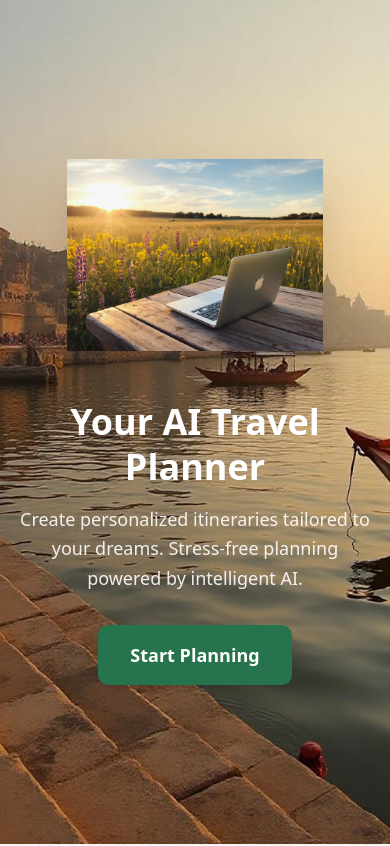
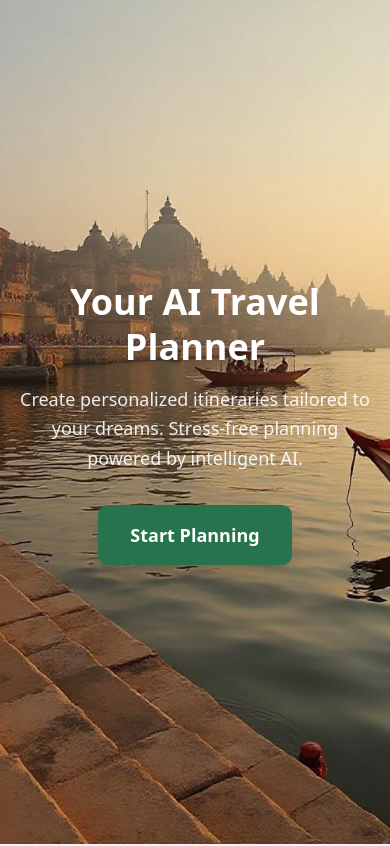
Before and after one commit to Aviral-Gokhale/N8N-AI-travel-planner-bot, a React (Vite) app: page / in a window 390 px wide. Shown: the top 846 px of the page. Built offline with nearby package versions, Linux system fonts and the light colour scheme.

Commit message:
Remove hero image
Remove the hero phone image from the Hero component.

```diff
--- a/src/components/Hero.tsx
+++ b/src/components/Hero.tsx
@@ -44,17 +44,6 @@ export function Hero({ onPlanTrip }: HeroProps) {
             </div>
           </div>
 
-          {/* Right Column - Phone Mockup */}
-          <div className="flex justify-center lg:justify-end order-first lg:order-last">
-            <div className="relative">
-              <img
-                src="/lovable-uploads/161bfe35-e03f-4594-bfcf-080b108d4bfc.png"
-                alt="Travel planning on laptop in beautiful natural setting"
-                className="w-64 sm:w-80 lg:w-96 h-auto object-contain drop-shadow-2xl"
-                loading="eager"
-              />
-            </div>
-          </div>
         </div>
       </div>
     </section>
```
